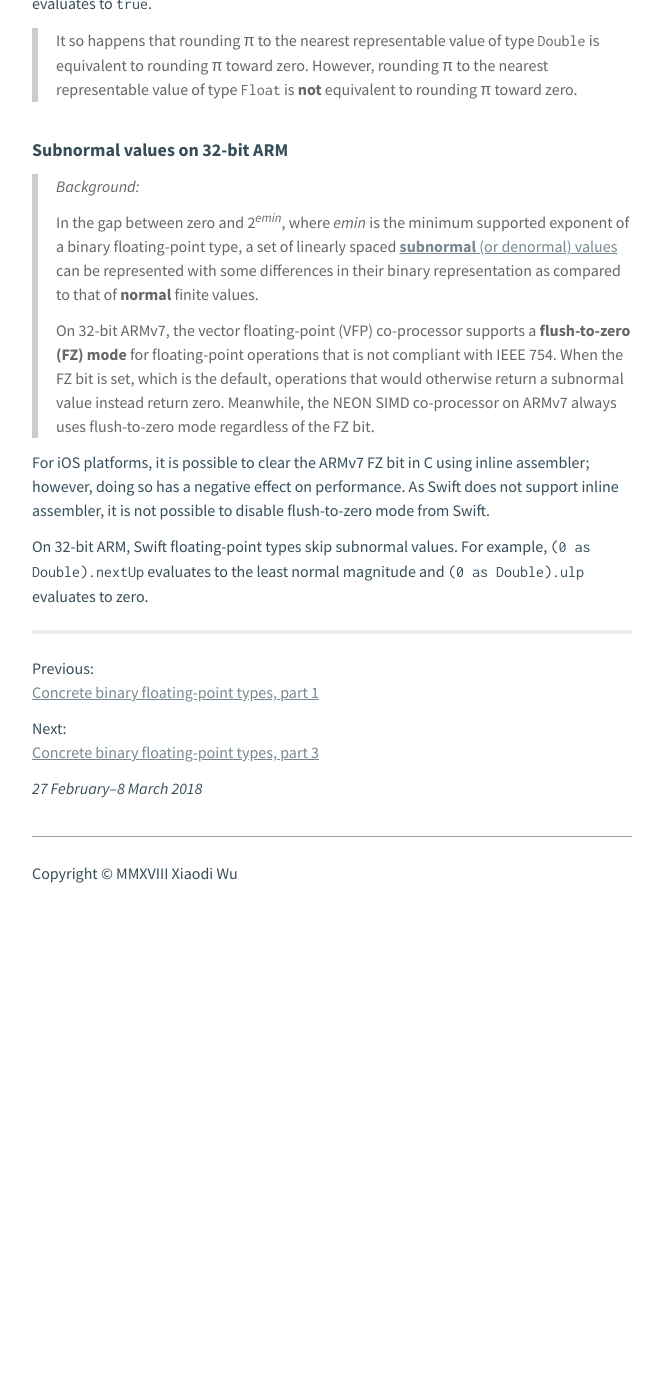
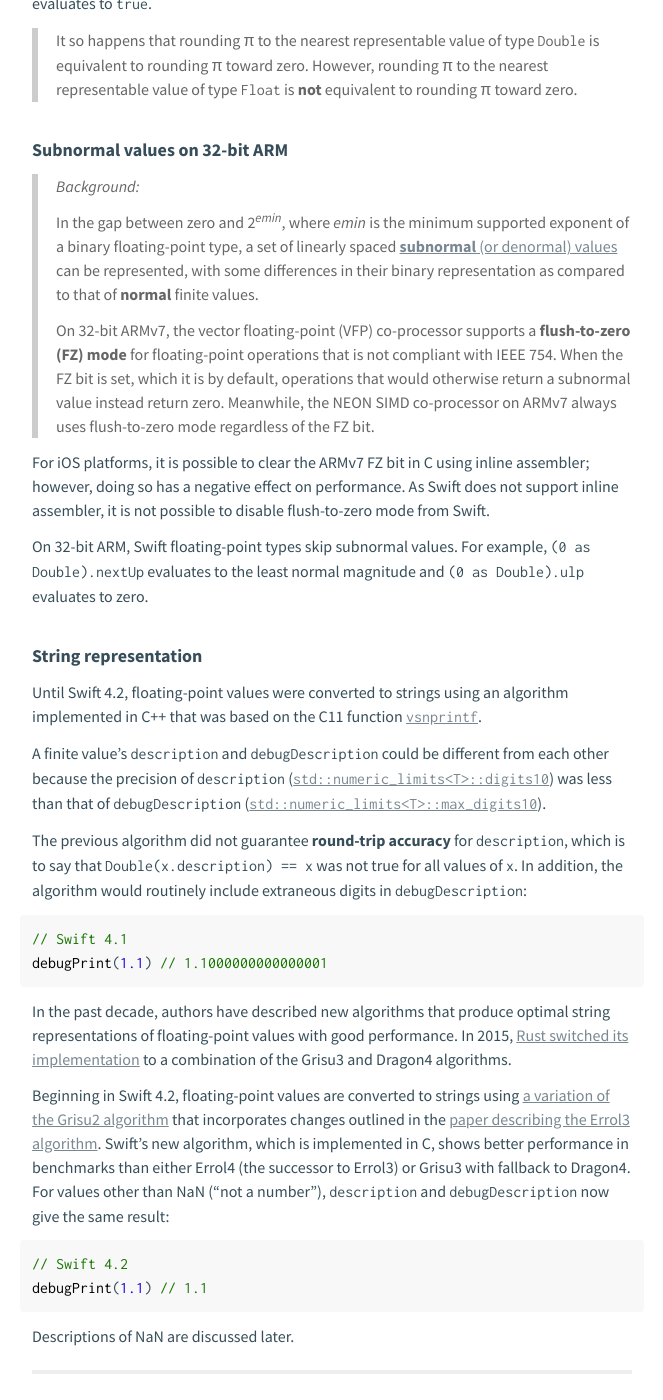
Before and after one commit to xwu/xwu-swift-numerics, a Jekyll site: the page built from floating-point-part-2.md, in a window 1280 px wide and 1400 px high, scrolled down 3614 px. Shown: the whole window, without its empty margins (308-971 px from the left). Built offline with Jekyll 4.4.1, drawn with Linux system fonts in a browser that asks for light colours; our own code applies the rules of GitHub Pages for plain Markdown files; before the commit the page ends 4523 px from its top, so only the background shows below that; some of the changed text lies outside the part shown.

Commit message:
Update for clarity and new developments in Swift 4.2

````diff
--- a/floating-point-part-2.md
+++ b/floating-point-part-2.md
@@ -18,7 +18,7 @@ represented exactly in binary floating-point format.
 > * Basic arithmetic operations are often inexact; for example, `a + b - b == a`
 >   does not always evaluate to `true`.
 
-Although out the scope of this article, some alternative choices for modeling
+Although out of the scope of this article, some alternative choices for modeling
 real numbers are as follows:
 
 > __Binary floating point__
@@ -129,7 +129,8 @@ use the fused multiply-add operation, the sequence
 __A brief caveat about fused multiply-add operations:__ Although eliminating
 intermediate rounding can improve the accuracy of results, it is not always the
 case that an algorithm will benefit from its use. [William Kahan points
-out][ref 12-7] that, for a sufficiently large value `x`, we can observe:
+out][ref 12-7] that, for a sufficiently large value `x`, we can observe a
+surprising result:
 
 ```swift
 let x = 9007199254740991.0
@@ -137,10 +138,10 @@ let x = 9007199254740991.0
 (x * x).addingProduct(-x, x).squareRoot() // nan
 ```
 
-This result is observed because `x * x` cannot be represented exactly as a value
-of type `Double`. In fact, `(x * x).addingProduct(-x, x)` actually computes the
-amount by which `x * x` is inexact. Since `x * x` is rounded down, that amount
-is negative, and therefore taking the square root gives NaN.
+The second result is not zero because `x * x` cannot be represented exactly as a
+value of type `Double`. In fact, `(x * x).addingProduct(-x, x)` actually
+computes the amount by which `x * x` is inexact. Since `x * x` is rounded down,
+the amount of inexactness is negative and its square root is not a number.
 
 [ref 11-9]: https://github.com/apple/swift-evolution/blob/master/proposals/0067-floating-point-protocols.md
 [ref 12-6]: https://github.com/apple/swift/pull/13007
@@ -192,13 +193,13 @@ from being rounded to a different quadrant. As a consequence,
 >
 > In the gap between zero and 2<sup><em>emin</em></sup>, where _emin_ is the
 > minimum supported exponent of a binary floating-point type, a set of linearly
-> spaced [__subnormal__ (or denormal) values][ref 12-8] can be represented with
+> spaced [__subnormal__ (or denormal) values][ref 12-8] can be represented, with
 > some differences in their binary representation as compared to that of
 > __normal__ finite values.
 >
 > On 32-bit ARMv7, the vector floating-point (VFP) co-processor supports a
 > __flush-to-zero (FZ) mode__ for floating-point operations that is not
-> compliant with IEEE 754. When the FZ bit is set, which is the default,
+> compliant with IEEE 754. When the FZ bit is set, which it is by default,
 > operations that would otherwise return a subnormal value instead return zero.
 > Meanwhile, the NEON SIMD co-processor on ARMv7 always uses flush-to-zero mode
 > regardless of the FZ bit.
@@ -214,6 +215,55 @@ On 32-bit ARM, Swift floating-point types skip subnormal values. For example,
 
 [ref 12-8]: https://en.wikipedia.org/wiki/Denormal_number
 
+### String representation
+
+Until Swift 4.2, floating-point values were converted to strings using an
+algorithm implemented in C++ that was based on the C11 function
+[`vsnprintf`][ref 12-9].
+
+A finite value's `description` and `debugDescription` could be different from
+each other because the precision of `description`
+([`std::numeric_limits<T>::digits10`][ref 12-10])
+was less than that of `debugDescription`
+([`std::numeric_limits<T>::max_digits10`][ref 12-11]).
+
+The previous algorithm did not guarantee __round-trip accuracy__ for
+`description`, which is to say that `Double(x.description) == x` was not true
+for all values of `x`. In addition, the algorithm would routinely include
+extraneous digits in `debugDescription`:
+
+```swift
+// Swift 4.1
+debugPrint(1.1) // 1.1000000000000001
+```
+
+In the past decade, authors have described new algorithms that produce optimal
+string representations of floating-point values with good performance. In 2015,
+[Rust switched its implementation][ref 12-12] to a combination of the Grisu3 and
+Dragon4 algorithms.
+
+Beginning in Swift 4.2, floating-point values are converted to strings using [a
+variation of the Grisu2 algorithm][ref 12-13] that incorporates changes outlined
+in the [paper describing the Errol3 algorithm][ref 12-14]. Swift's new
+algorithm, which is implemented in C, shows better performance in benchmarks
+than either Errol4 (the successor to Errol3) or Grisu3 with fallback to Dragon4.
+For values other than NaN ("not a number"), `description` and `debugDescription`
+now give the same result:
+
+```swift
+// Swift 4.2
+debugPrint(1.1) // 1.1
+```
+
+Descriptions of NaN are discussed later.
+
+[ref 12-9]: https://en.cppreference.com/w/c/io/vsnprintf
+[ref 12-10]: https://en.cppreference.com/w/cpp/types/numeric_limits/digits10
+[ref 12-11]: https://en.cppreference.com/w/cpp/types/numeric_limits/max_digits10
+[ref 12-12]: https://github.com/rust-lang/rust/pull/24612
+[ref 12-13]: https://github.com/apple/swift/pull/15474
+[ref 12-14]: https://cseweb.ucsd.edu/~lerner/papers/fp-printing-popl16.pdf
+
 ---
 
 Previous:
````
Also changed, not shown: other parts of floating-point-part-2.md (+1 -0 lines), README.md (+1 -1 lines), floating-point-part-1-rev-1.md (+3 -1 lines), floating-point-part-3.md (+37 -15 lines), floating-point-part-4.md (+72 -13 lines), integers-part-1.md (+7 -1 lines), integers-part-2.md (+9 -8 lines).
